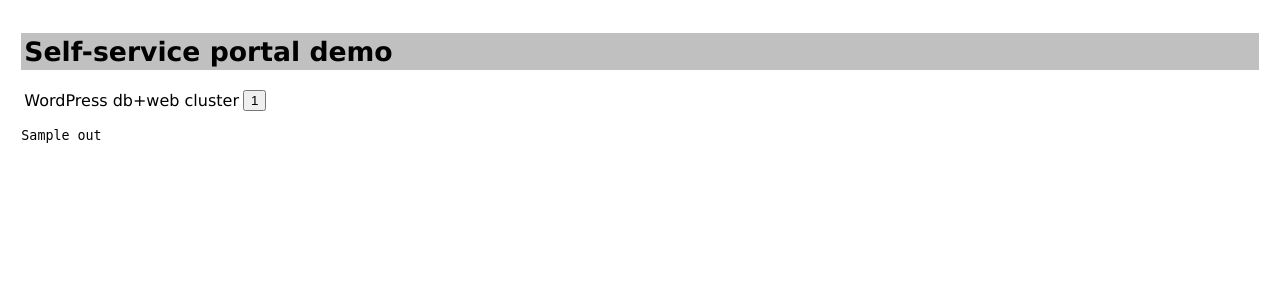
After one commit to FER-HT/cloud-portal, a Django app: template cportal/portal/templates/index.html in a window 1280 px wide. The commit adds this page. Shown: the top 300 px of the page. Run offline with Django 3.2, Linux system fonts and the light colour scheme; data comes from the database, SQL or seed files in the repository; tables that the repository leaves empty hold one stand-in row (values such as "Sample post"); the template is opened without the code that fills it: values that come from a table or form of the project are taken from there, most other values are stand-ins (such as "Sample title", 1, 10 or a date in 2020); parts of the project's set-up code (start-up, migrations or seed data) failed here and were passed over.

Commit message:
Add launch page

```diff
--- a/cportal/cportal/urls.py
+++ b/cportal/cportal/urls.py
@@ -11,7 +11,7 @@
     # Uncomment the admin/doc line below to enable admin documentation:
     # url(r'^admin/doc/', include('django.contrib.admindocs.urls')),
 
-    url(r'^$', include('portal.urls')),
+    url(r'^', include('portal.urls', namespace="portal")),
     # Uncomment the next line to enable the admin:
     url(r'^admin/', include(admin.site.urls)),
 )
--- a/cportal/portal/templates/base.html
+++ b/cportal/portal/templates/base.html
@@ -7,16 +7,16 @@
 				font-family: Verdana, Tahoma;
 				font-size: 10pt;
 			}
-			#titlebar {
-				font-size: 20pt;
-				padding: 3px;
-				background: silver;
-			}
 			#content {
 				padding-left: 10pt;
 				padding-right: 10pt;
 				padding-top: 5pt;
 				padding-bottom: 5pt;
+			}
+			.title {
+				font-size: 20pt;
+				padding: 3px;
+				background: silver;
 			}
 		</style>
 		<style>
--- /dev/null
+++ b/cportal/portal/templates/index.html
@@ -0,0 +1,18 @@
+{% extends "base.html" %}
+{% block title %}Index{% endblock %}
+{% block body %}
+<h1 class="title">Self-service portal demo</h1>
+
+<form action="{% url "portal:launch" %}" method="POST">
+<table border="0">
+	{% for p in packages %}
+	<tr><td>{{ p.name }}</td><td><input type="submit" value="{{ p.pk }}" value="Launch package"></td></tr>
+	{% endfor %}
+</table>
+</form>
+
+<pre>
+{{ out }}
+</pre>
+
+{% endblock %}
--- /dev/null
+++ b/cportal/portal/templates/launch.html
@@ -0,0 +1 @@
+{% extends "base.html" %}
--- a/cportal/portal/urls.py
+++ b/cportal/portal/urls.py
@@ -3,5 +3,7 @@
 from portal import views
 
 urlpatterns = patterns('',
-    url(r'^$', views.index, name='index')
+    url(r'^$', views.index, name='index'),
+#    url(r'^/launch/(?P<package_id>\d+)$', views.launch, name='launch')
+    url(r'^launch$', views.launch, name='launch'),     # POST URL
 )
```
Also changed, not shown: cportal/portal/templates/portal/index.html (deleted, +0 -10 lines), cportal/portal/views.py (+8 -0 lines).
